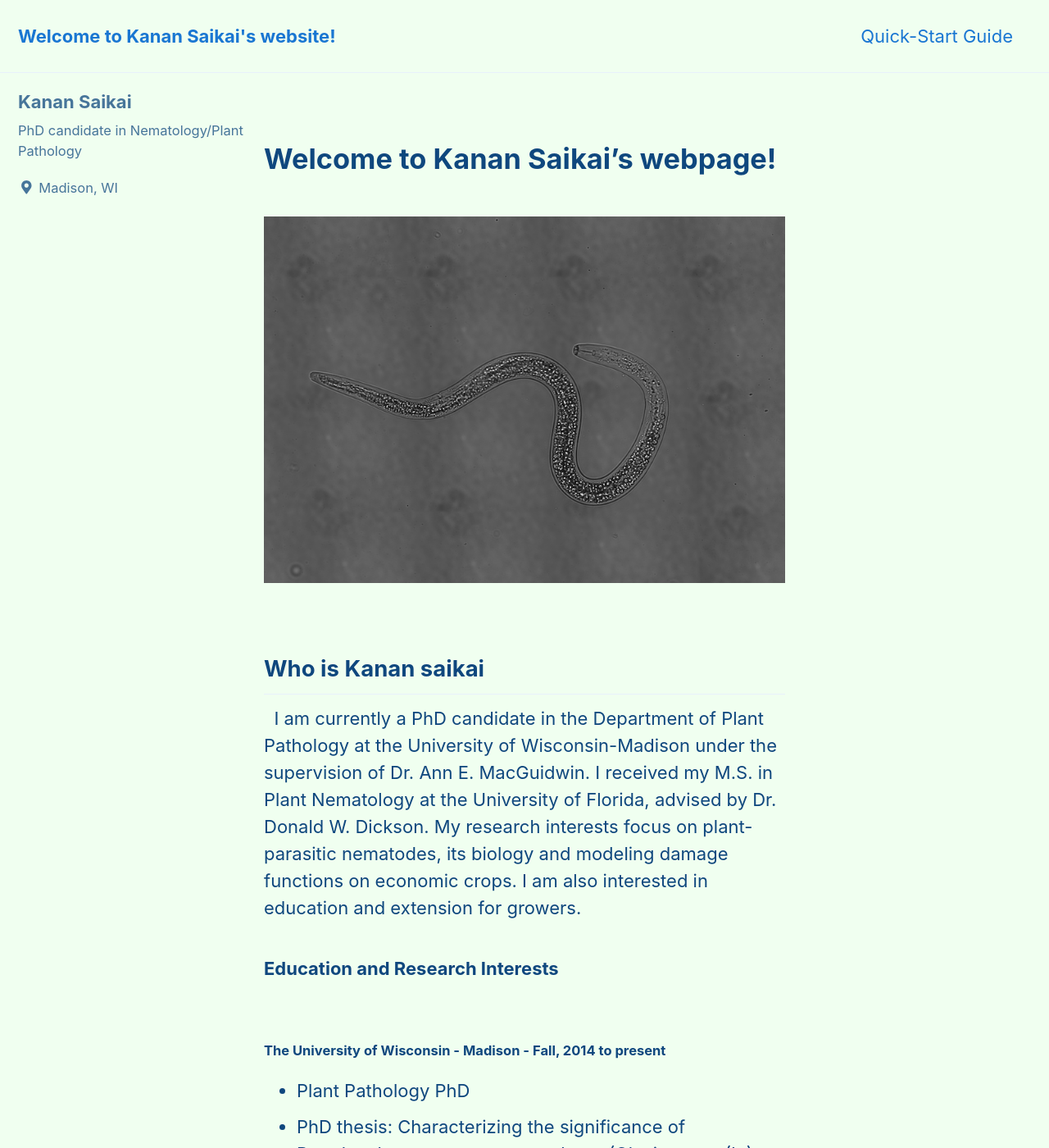
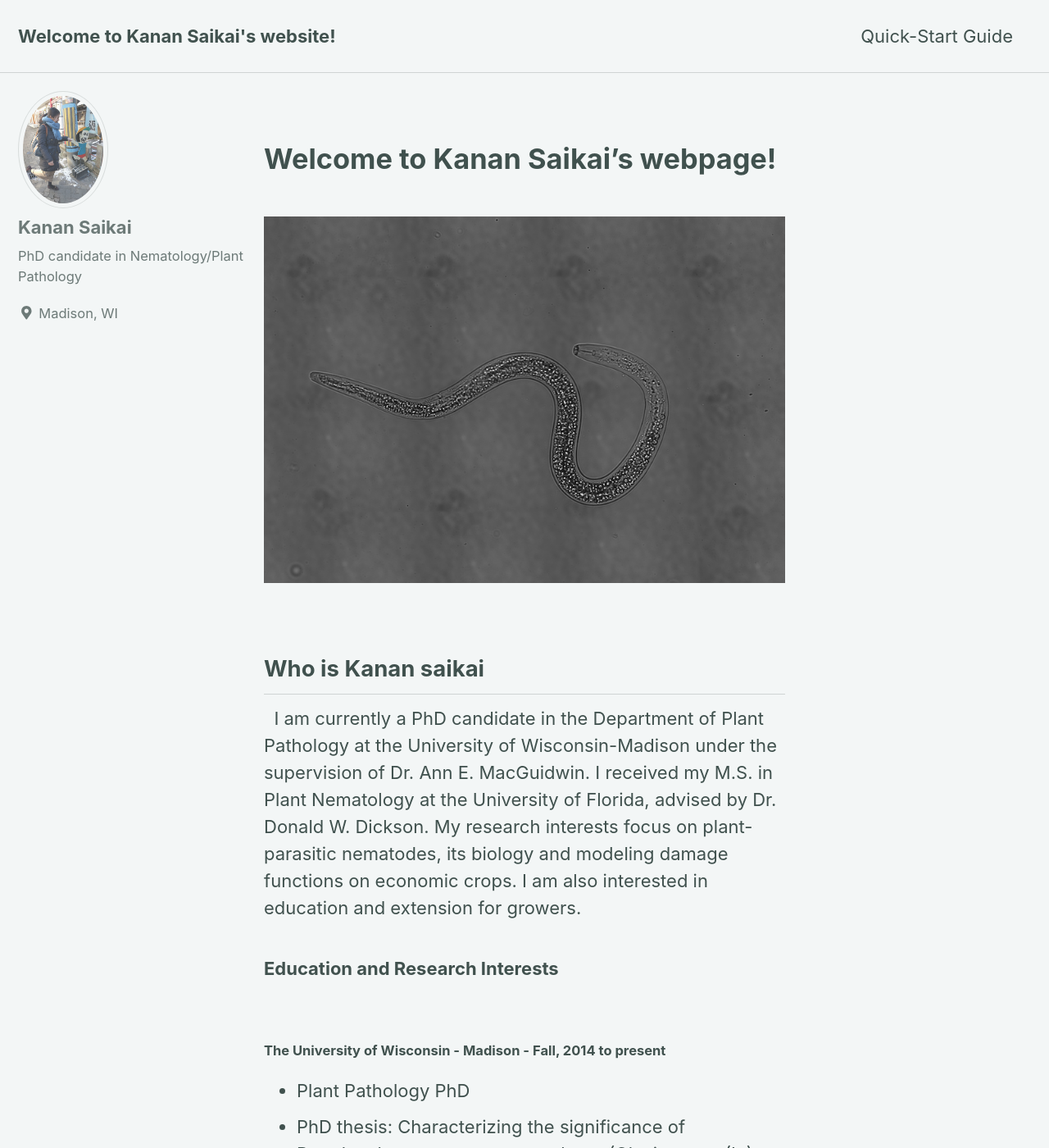
Before and after one commit to ksaikai/ksaikai.github.io, a Jekyll site: the page built from index.md, in a window 1280 px wide and 1400 px high. Shown: the whole window at 82% size. Built offline with Jekyll 4.4.1, drawn with Linux system fonts in a browser that asks for light colours; cached includes are drawn as plain includes; nearby versions of some CDN libraries.

Commit message:
Update _config.yml

```diff
--- a/_config.yml
+++ b/_config.yml
@@ -12,7 +12,7 @@
 
 # theme                  : "minimal-mistakes-jekyll"
 # remote_theme           : "mmistakes/minimal-mistakes"
-minimal_mistakes_skin    : "aqua" # "air", "aqua", "contrast", "dark", "dirt", "neon", "mint", "plum", "sunrise"
+minimal_mistakes_skin    : "mint" # "air", "aqua", "contrast", "dark", "dirt", "neon", "mint", "plum", "sunrise"
 
 # Site Settings
 locale                   : "en-US"
@@ -107,7 +107,7 @@ analytics:
 # Site Author
 author:
   name             : "Kanan Saikai"
-  avatar           : # path of avatar image, e.g. "/assets/images/bio-photo.jpg"
+  avatar           : "kanan_profile.jpg"
   bio              : "PhD candidate in Nematology/Plant Pathology"
   location         : "Madison, WI"
   email            :
```
